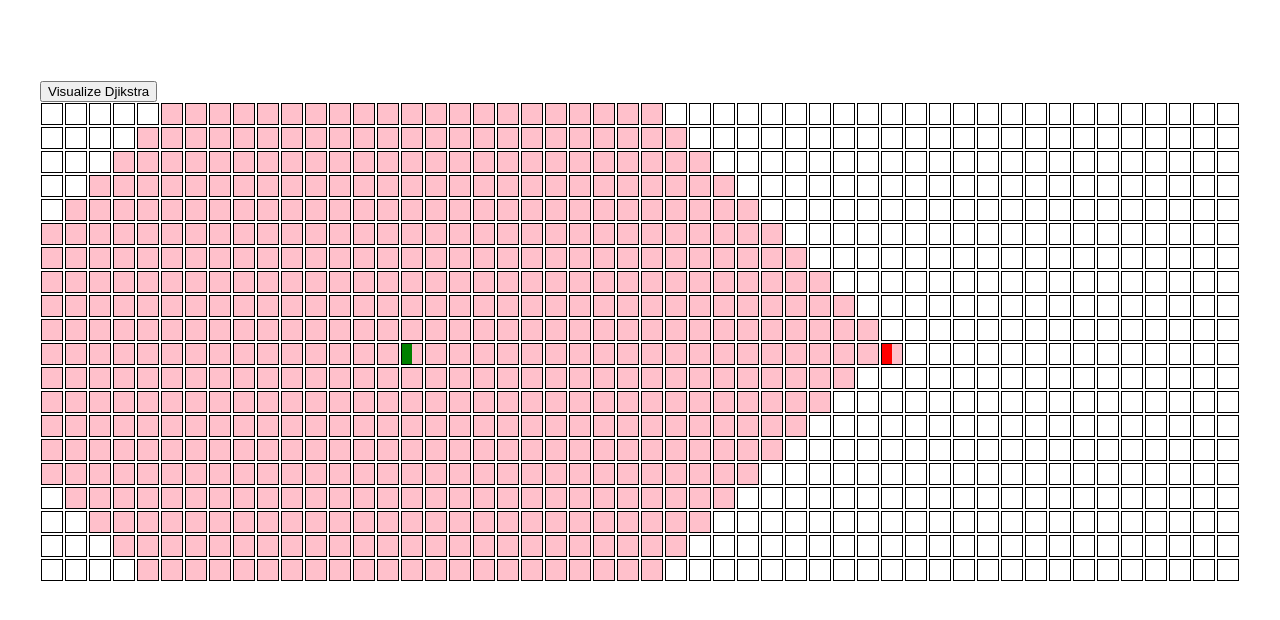
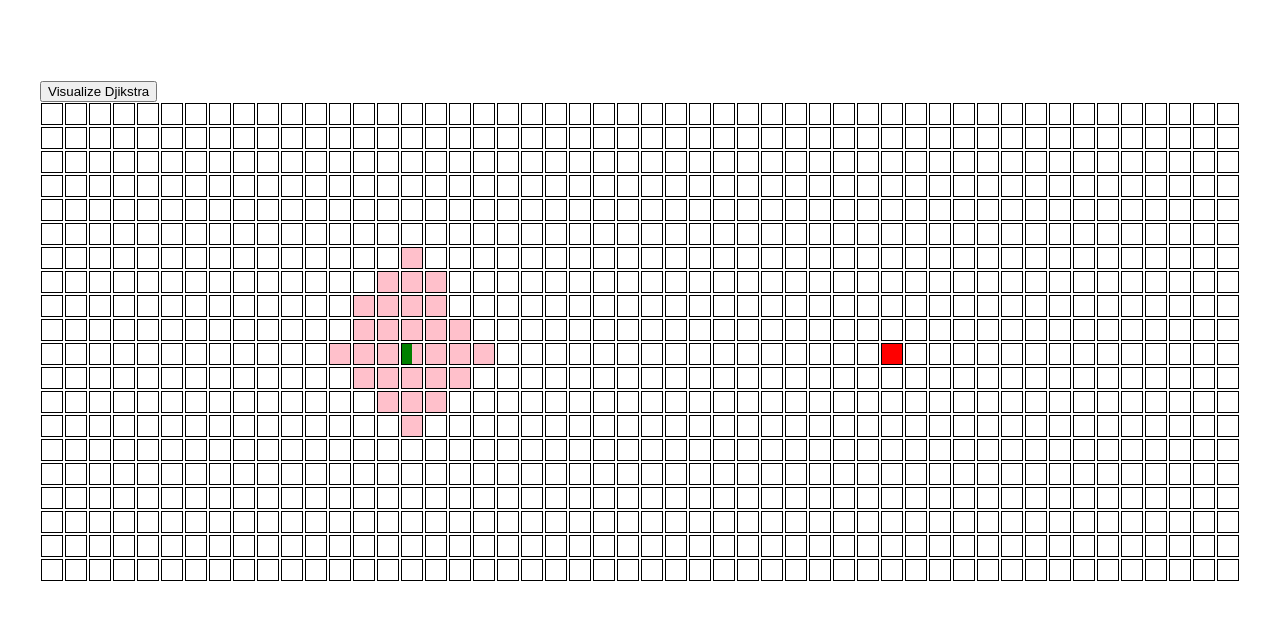
Before and after one commit to lucasgdiez/pathfinding-project, a React (Create React App) app: page / in a window 1280 px wide. Both pictures are taken after a click on the button "Visualize Djikstra". Shown: the top 620 px of the page. Built offline with nearby package versions, Linux system fonts and the light colour scheme.

Commit message:
animation of dijkstra algorithm working!

```diff
--- a/src/algorithms/dijkstra.js
+++ b/src/algorithms/dijkstra.js
@@ -22,13 +22,14 @@ export function dijkstra(grid, startNode, finishNode) {
       return visitedNodesInOrder;
     }
     //otherwise, we mark the current node as visited
+
     closestNode.isVisited = true;
+
     visitedNodesInOrder.push(closestNode);
 
     if (closestNode === finishNode) {
       return visitedNodesInOrder;
     }
-
     updateUnvisitedNeighbors(closestNode, grid);
   }
 }
--- a/src/components/PathfindingVisualizer/Node/Node.jsx
+++ b/src/components/PathfindingVisualizer/Node/Node.jsx
@@ -26,12 +26,12 @@ const NodeVisited = styled(NodeElement)`
   background-color: pink;
 `;
 
-const Node = ({ isStart, isFinish, isVisited }) => {
+const Node = ({ isStart, isFinish, isVisitedStyle }) => {
   return (
     <Grid>
       {isStart === true ? <NodeStart /> : ""}
       {isFinish === true ? <NodeFinish /> : ""}
-      {isVisited === true ? <NodeVisited /> : ""}
+      {isVisitedStyle === true ? <NodeVisited /> : ""}
     </Grid>
   );
 };
@@ -39,7 +39,7 @@ const Node = ({ isStart, isFinish, isVisited }) => {
 Node.propTypes = {
   isStart: PropTypes.bool,
   isFinish: PropTypes.bool,
-  isVisited: PropTypes.bool
+  isVisitedStyle: PropTypes.bool
 };
 
 export default Node;
--- a/src/components/PathfindingVisualizer/PathfindingVisualizer.jsx
+++ b/src/components/PathfindingVisualizer/PathfindingVisualizer.jsx
@@ -23,7 +23,6 @@ const FINISH_NODE_COL = 35;
 
 const PathfindingVisualizer = ({ rows, cols }) => {
   const [nodesCount, setNodes] = useState([]);
-
   //create grid on its own method odwn below
   useEffect(() => {
     const grid = getInitialGrid(rows, cols);
@@ -31,33 +30,18 @@ const PathfindingVisualizer = ({ rows, cols }) => {
   }, [rows, cols]);
 
   const animateDijkstra = (nodes) => {
-    // nodes.forEach((node, index) => {
-    //   setTimeout(() => {
-    //     const newGrid = nodesCount.slice();
-    //     const newNode = {
-    //       ...node,
-    //       isVisited: true
-    //     };
-
-    //     newGrid[node.row][node.col] = newNode;
-    //     setNodes(newGrid);
-    //   }, 150 * index);
-    // });
-
     for (let i = 0; i < nodes.length; i++) {
       setTimeout(() => {
         const node = nodes[i];
-        console.log(node);
         const newGrid = nodesCount.slice();
         const newNode = {
           ...node,
-          isVisited: true
+          isVisitedStyle: true
         };
 
         newGrid[node.row][node.col] = newNode;
         setNodes(newGrid);
-        console.log("setted new node");
-      }, 1000 * i);
+      }, 100 * i);
     }
   };
 
@@ -83,13 +67,22 @@ const PathfindingVisualizer = ({ rows, cols }) => {
           return (
             <GridNode key={rowIdx}>
               {row.map((node, nodeIdx) => {
-                const { isStart, isFinish, distance, isVisited, isWall, previousNode } = node;
+                const {
+                  isStart,
+                  isFinish,
+                  distance,
+                  isVisited,
+                  isVisitedStyle,
+                  isWall,
+                  previousNode
+                } = node;
                 return (
                   <Node
                     isStart={isStart}
                     isFinish={isFinish}
                     distance={distance}
                     isVisited={isVisited}
+                    isVisitedStyle={isVisitedStyle}
                     isWall={isWall}
                     previousNode={previousNode}
                     key={nodeIdx}
@@ -127,6 +120,7 @@ const createNode = (col, row) => {
     isFinish: row === FINISH_NODE_ROW && col === FINISH_NODE_COL,
     distance: Infinity,
     isVisited: false,
+    isVisitedStyle: false,
     isWall: false,
     previousNode: null
   };
```
